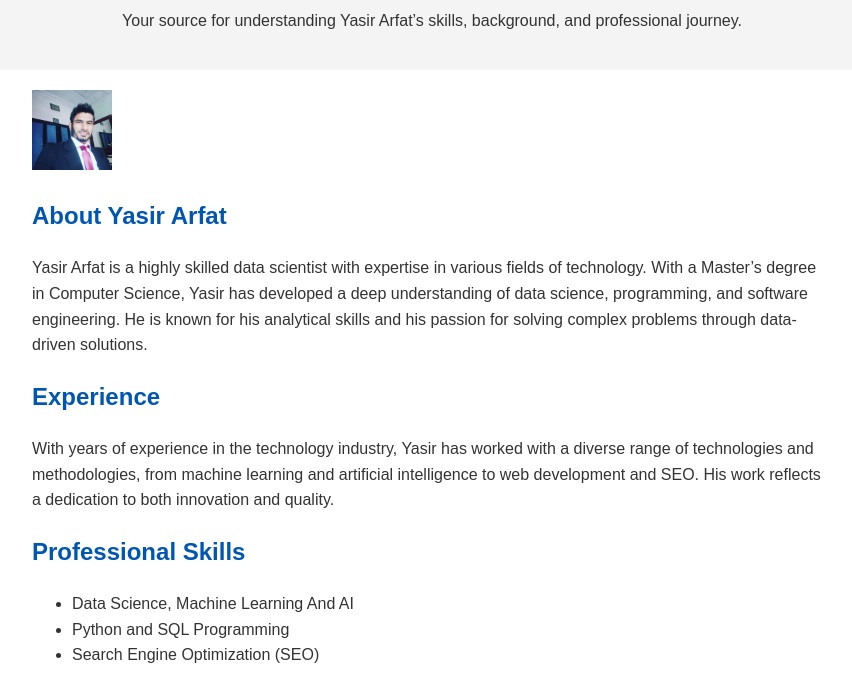
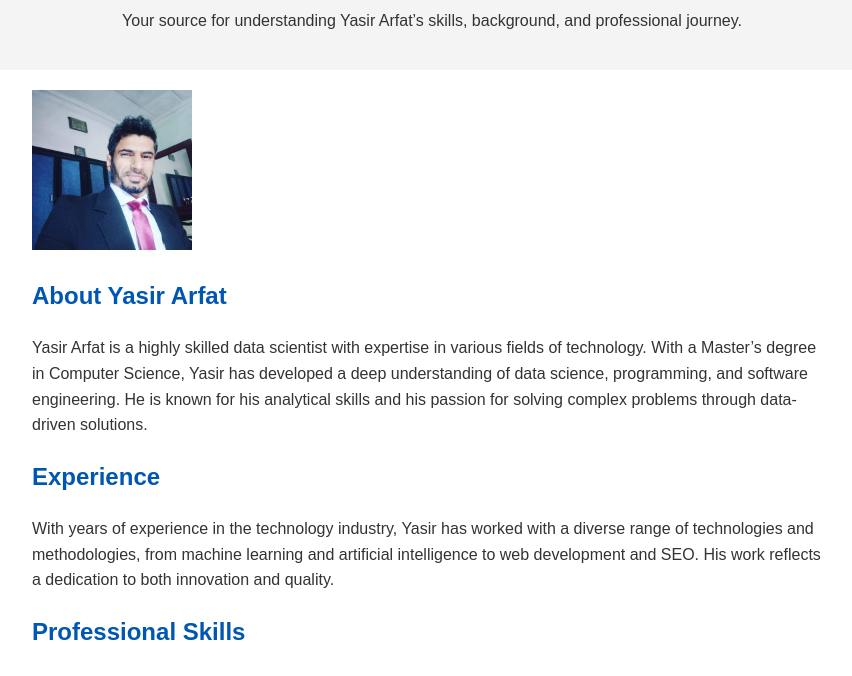
Before and after one commit to yasir-arfat/web, a plain HTML site: page index.html in a window 1280 px wide. Shown: the part 106-782 px from the top of the page, without its empty margins (208-1060 px from the left). Drawn offline with Linux system fonts and the light colour scheme.

Commit message:
index.html

```diff
--- a/index.html
+++ b/index.html
@@ -47,7 +47,7 @@
 
     <main>
         <section>
-             <img src="FB_IMG_1667134760284_095833.jpg" alt="Description of the image" width="10%" height="10%">
+             <img src="FB_IMG_1667134760284_095833.jpg" alt="Description of the image" width="20%" height="20%">
             <h2>About Yasir Arfat</h2>
             <p>Yasir Arfat is a highly skilled data scientist with expertise in various fields of technology. With a Master’s degree in Computer Science, Yasir has developed a deep understanding of data science, programming, and software engineering. He is known for his analytical skills and his passion for solving complex problems through data-driven solutions.</p>
         </section>
```
